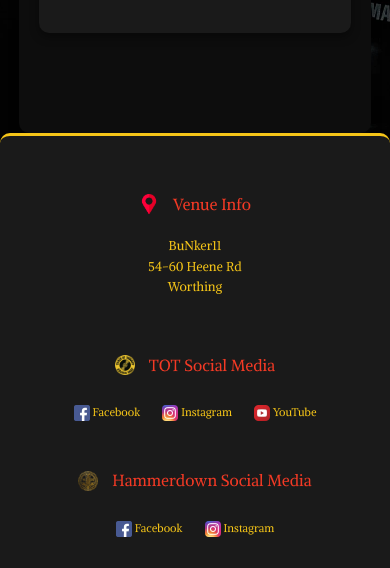
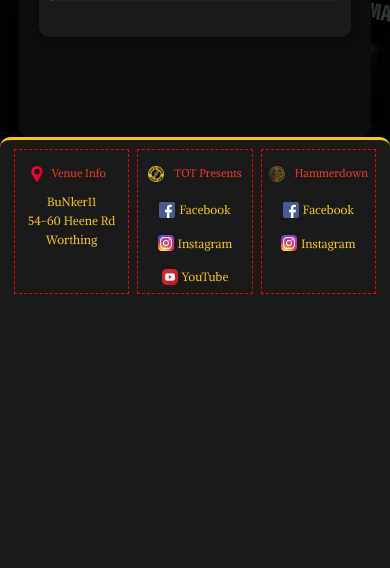
Before and after one commit to Fin250/ProjectRook1, a Flask app: page /about in a window 390 px wide. Shown: the part 2320-2888 px from the top of the page. After the commit the page ends 2614 px from the top, so only its background shows below. Run offline with Flask 3, Linux system fonts and the light colour scheme.

Commit message:
Unified the footer format for mobile compared to desktop

```diff
--- a/static/css/base.css
+++ b/static/css/base.css
@@ -13,6 +13,7 @@ body {
     line-height: 1.6;
     display: flex;
     flex-direction: column;
+    overflow-x: hidden;
 }
 
 a {
@@ -89,8 +90,8 @@ footer {
     padding: 20px;
     border-top: 3px solid #f5c518;
     border-radius: 10px 10px 0 0;
-    overflow: hidden;
     flex-shrink: 0;
+    flex-wrap: wrap;
 }
 
 footer .footer-section {
@@ -103,6 +104,10 @@ footer .footer-section {
     justify-content: flex-start;
     height: 100%;
     padding-top: 10px;
+    min-width: 0;
+    max-width: 100%;
+    word-break: break-word;
+    box-sizing: border-box;
 }
 
 footer .footer-section ul,
@@ -118,13 +123,14 @@ footer .footer-section p.short {
 
 footer .footer-section p.footer-heading {
     color: #F43A25;
-    margin-bottom: 18px;
+    margin-bottom: 10px;
     font-size: 1rem;
     display: flex;
     align-items: center;
     justify-content: center;
-    gap: 8px;
+    gap: 4px;
     width: 100%;
+    line-height: 1;
 }
 
 footer .footer-section ul {
@@ -132,12 +138,10 @@ footer .footer-section ul {
     padding: 0;
     display: flex;
     justify-content: center;
-    gap: 10px;
+    gap: 22px;
     flex-direction: row;
-    gap: 22px;
     margin-top: 8px;
     margin-bottom: 0;
-    padding: 0;
 }
 
 footer .footer-section ul li a {
@@ -217,37 +221,44 @@ footer .footer-section.tot::after {
         padding: 5px 8px;
     }
 
-    header {
-        padding: 8px 10px;
-    }
-
     header .logo img {
         max-height: 35px;
     }
 
     footer {
+        flex-direction: row;
+        flex-wrap: nowrap;
+        padding: 10px;
+    }
+
+    footer .footer-section {
+        flex: 1 1 33%;
+        margin: 0 5px;
+        padding-top: 5px;
+    }
+
+    footer .footer-section p.footer-heading {
+        font-size: 0.7rem;
+        margin-bottom: 10px;
+    }
+
+    footer .footer-section ul {
         flex-direction: column;
+        gap: 8px;
         align-items: center;
     }
 
-    footer .footer-section.address {
-        width: 100%;
-        margin-bottom: 20px;
-    }
-
-    footer .footer-section {
-        width: 100%;
-        margin: 10px 0;
-    }
-
-    footer .footer-section ul {
-        flex-direction: row;
-        justify-content: center;
+    footer .footer-section ul li {
+        width: max-content;
     }
 
     footer .footer-section ul li a {
-        font-size: 0.7rem;
-        gap: 3px;
+        display: inline-flex;
+        align-items: center;
+        justify-content: flex-start;
+        font-size: 0.75rem;
+        gap: 4px;
+        width: 100%;
     }
 
     footer .footer-section ul li a img {
@@ -256,15 +267,7 @@ footer .footer-section.tot::after {
     }
 
     footer .footer-section p {
-        font-size: 0.8rem;
-    }
-
-    footer .footer-section p {
-        display: none;
-    }
-
-    footer .footer-section p.short {
-        display: block;
+        font-size: 0.75rem;
     }
 
     footer .footer-section p.full {
@@ -275,8 +278,28 @@ footer .footer-section.tot::after {
         display: block;
     }
 
+    footer .footer-icon {
+        margin-right: 2px;
+        width: 16px;
+        height: 16px;
+    }
+
     footer .footer-section.tot::before,
     footer .footer-section.tot::after {
         display: none;
     }
+
+    footer .footer-section p.footer-heading::after {
+        content: attr(data-mobile-label);
+        display: inline;
+        margin-left: 4px;
+    }
+
+    footer .footer-section p.footer-heading .desktop-label {
+        display: none;
+    }
 }
+
+footer .footer-section {
+    outline: 1px dashed red;
+}
--- a/templates/base.html
+++ b/templates/base.html
@@ -80,9 +80,9 @@
             <p class="short">BuNker11<br>54-60 Heene Rd<br>Worthing</p>
         </div>
         <div class="footer-section tot">
-            <p class="footer-heading">
+            <p class="footer-heading" data-mobile-label="TOT Presents">
                 <img src="{{ url_for('static', filename='images/tot_record-invis.png') }}" alt="TOT Presents Logo" class="footer-icon">
-                TOT Social Media
+                <span class="desktop-label">TOT Social Media</span>
             </p>
             <ul>
                 <li><a href="https://www.facebook.com/p/TOT-Presents-100083193887876/" target="_blank"><img src="{{ url_for('static', filename='images/footer/facebook-icon.webp') }}" alt="TOT Presents on Facebook">Facebook</a></li>
@@ -91,9 +91,9 @@
             </ul>
         </div>
         <div class="footer-section hammerdown">
-            <p class="footer-heading">
+            <p class="footer-heading" data-mobile-label="Hammerdown">
                 <img src="{{ url_for('static', filename='images/hammerdown_gold.png') }}" alt="Hammerdown Logo" class="footer-icon">
-                Hammerdown Social Media
+                <span class="desktop-label">Hammerdown Social Media</span>
             </p>
             <ul>
                 <li><a href="https://www.facebook.com/HammerdownFestival" target="_blank"><img src="{{ url_for('static', filename='images/footer/facebook-icon.webp') }}" alt="Hammerdown Festival on Facebook">Facebook</a></li>
```
